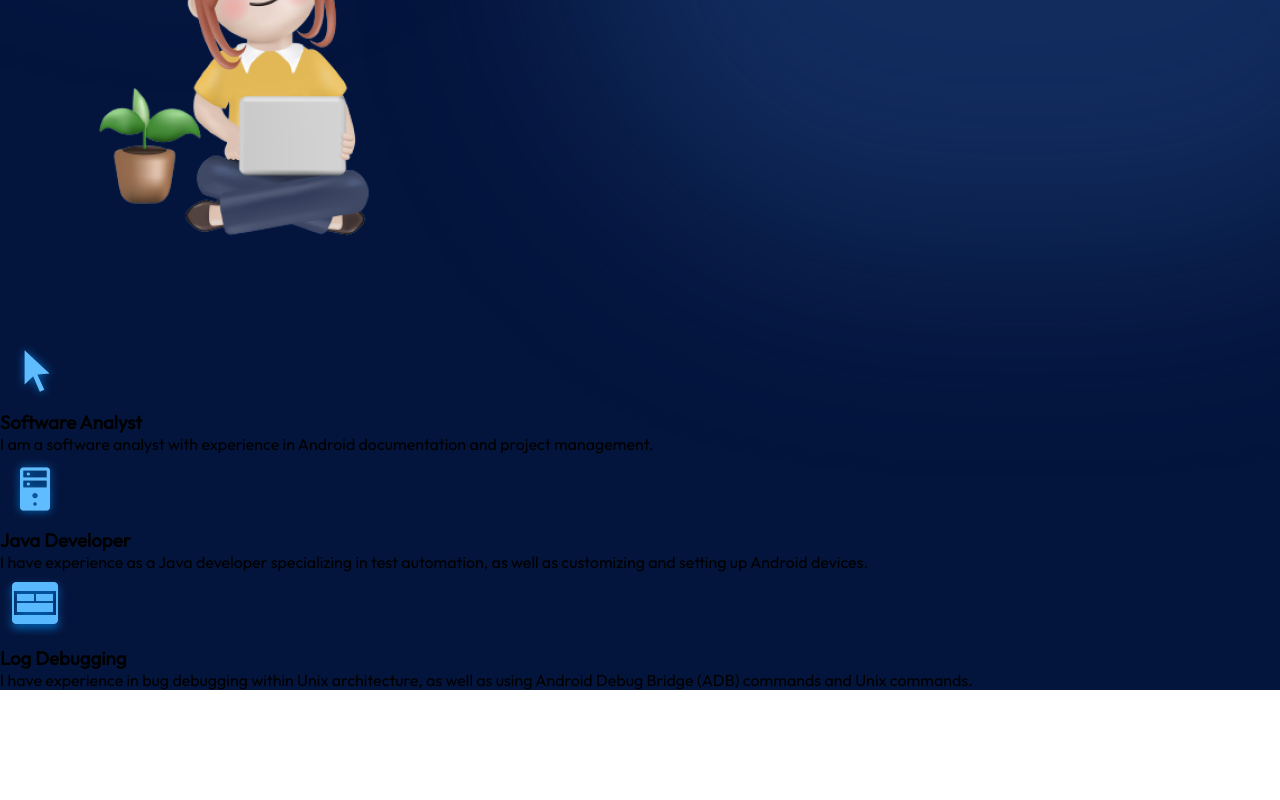
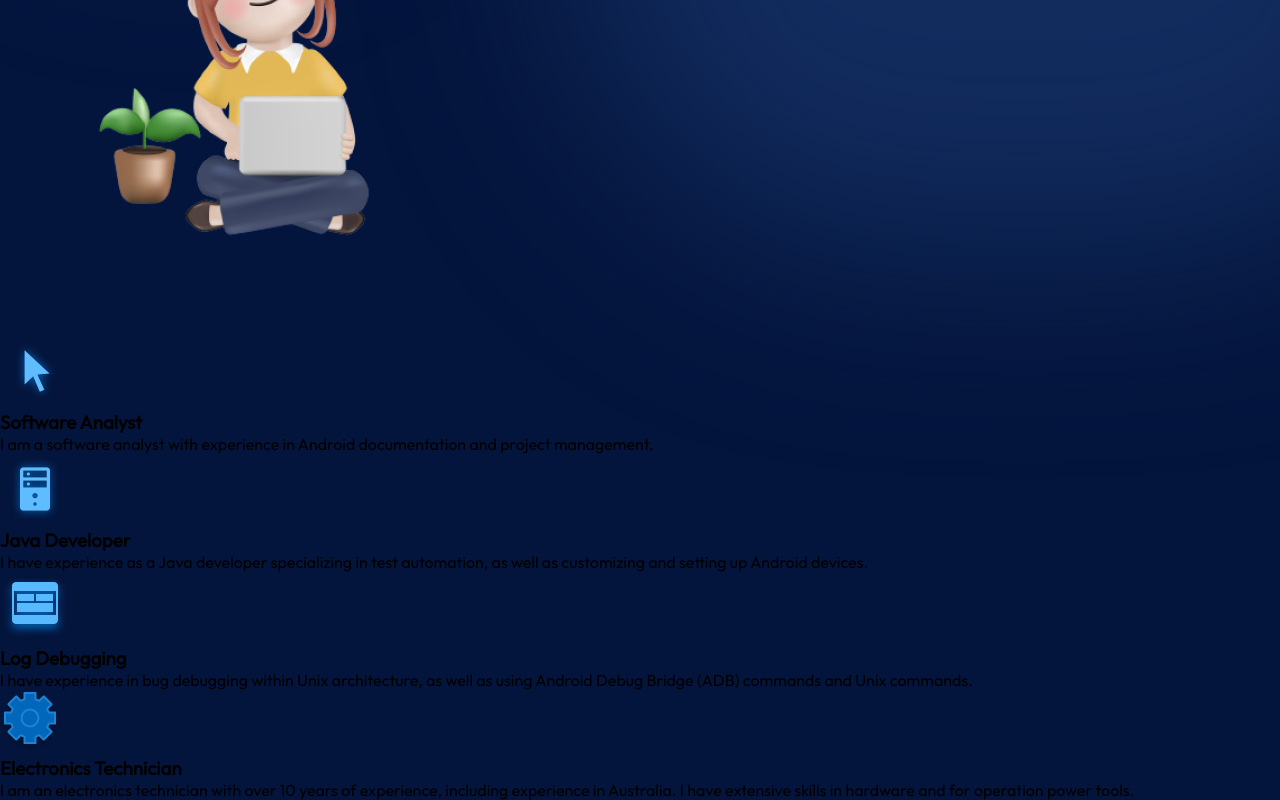
Before and after one commit to franciscopereira32/portfolio, a React (Vite) app: page / in a window 1280 px wide. Shown: the part 792-1592 px from the top of the page. Before the commit the page ends 1482 px from the top, so only its background shows below. Built offline with nearby package versions, Linux system fonts and the light colour scheme.

Commit message:
update about me

```diff
--- a/src/components/About/About.jsx
+++ b/src/components/About/About.jsx
@@ -34,6 +34,14 @@ export const About = () => {
                     <p>I have experience in bug debugging within Unix architecture, as well as using Android Debug Bridge (ADB) commands and Unix commands.</p>
                 </div>
             </li>
+            <li className={styles.aboutItems}>
+                <img src={getImageUrl('about/settingsIcon.png')}
+                alt="settings icon" />
+                    <div className={styles.aboutItemText}>
+                    <h3>Electronics Technician</h3>
+                    <p>I am an electronics technician with over 10 years of experience, including experience in Australia. I have extensive skills in hardware and for operation power tools.</p>
+                </div>
+            </li>
         </ul>
         </div>
     </section>
```
Also changed, not shown: assets/about/settingsIcon.png (added).
